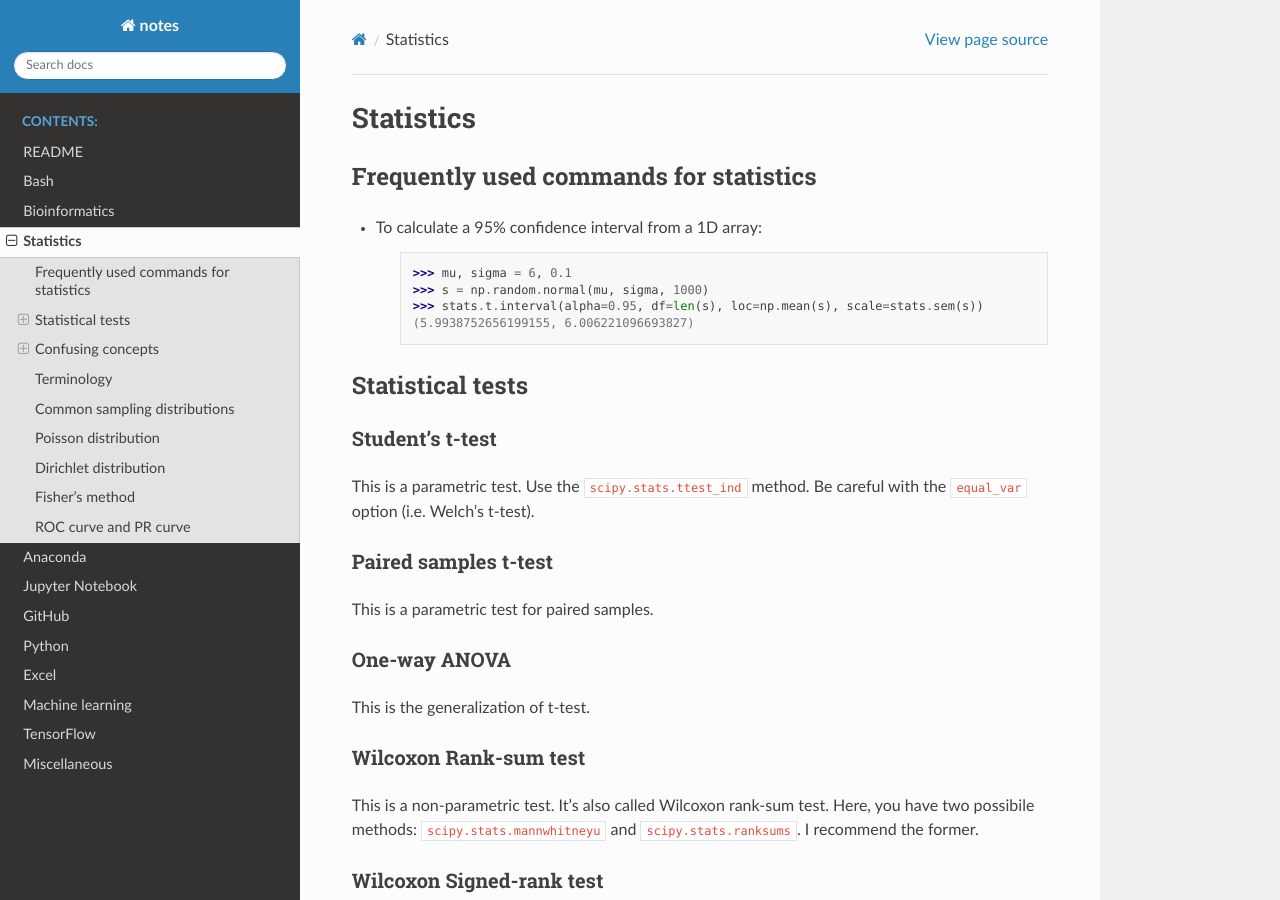
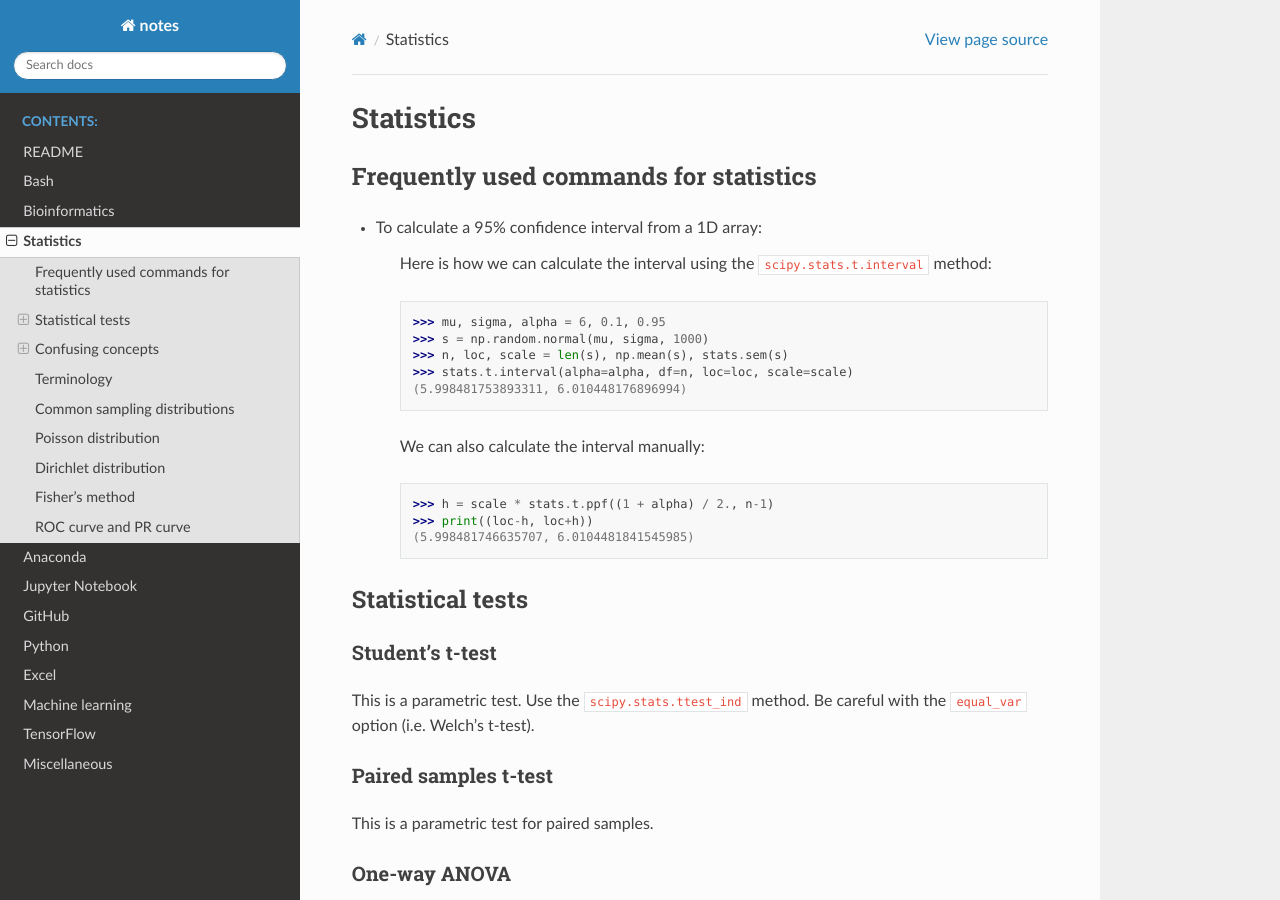
Before and after one commit to sbslee/notes, a Sphinx documentation site: the page built from docs/statistics.rst, in a window 1280 px wide and 900 px high. Built offline with Sphinx 7.4.7 and the Read the Docs theme 2.0.0, drawn with Linux system fonts in a browser that asks for light colours.

Commit message:
Update notes

```diff
--- a/docs/statistics.rst
+++ b/docs/statistics.rst
@@ -6,12 +6,23 @@ Frequently used commands for statistics
 
 * To calculate a 95% confidence interval from a 1D array:
 
+    Here is how we can calculate the interval using the ``scipy.stats.t.interval`` method:
+
     .. code:: python3
 
-        >>> mu, sigma = 6, 0.1
+        >>> mu, sigma, alpha = 6, 0.1, 0.95
         >>> s = np.random.normal(mu, sigma, 1000)
-        >>> stats.t.interval(alpha=0.95, df=len(s), loc=np.mean(s), scale=stats.sem(s))
-        (5.9938752656199155, 6.006221096693827)
+        >>> n, loc, scale = len(s), np.mean(s), stats.sem(s)
+        >>> stats.t.interval(alpha=alpha, df=n, loc=loc, scale=scale)
+        (5.998481753893311, 6.010448176896994)
+
+    We can also calculate the interval manually:
+
+    .. code:: python3
+
+        >>> h = scale * stats.t.ppf((1 + alpha) / 2., n-1)
+        >>> print((loc-h, loc+h))
+        (5.998481746635707, 6.0104481841545985)
 
 Statistical tests
 =================
```
